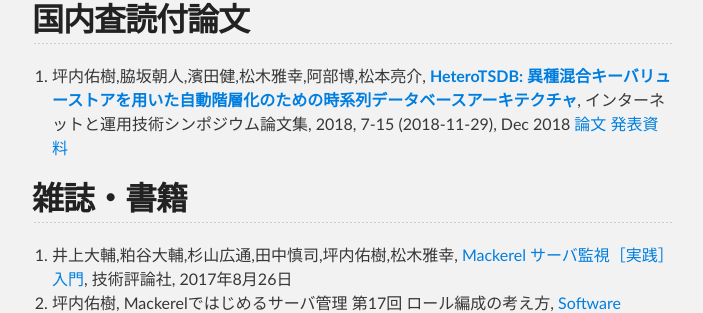
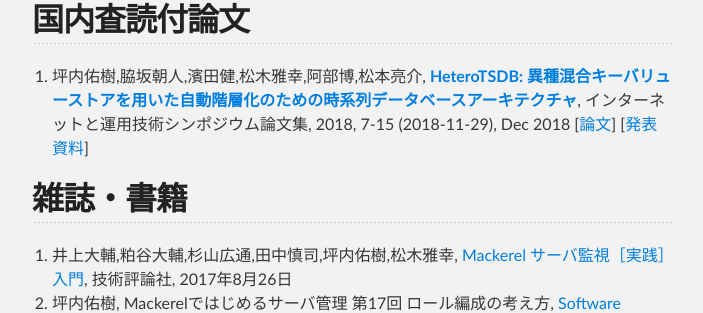
Before and after one commit to yuuki/yuuk.io, a Jekyll site: the page built from index.md, in a window 1280 px wide and 900 px high, scrolled down 1292 px. Shown: the part 170-483 px from the top of the window, without its empty margins (288-991 px from the left). Built offline with Jekyll 4.4.1, drawn with Linux system fonts in a browser that asks for light colours; nearby versions of some CDN libraries.

```diff
--- a/index.md
+++ b/index.md
@@ -48,7 +48,7 @@ layout: index
 
 ## 国内査読付論文
 
-1. 坪内佑樹,脇坂朝人,濱田健,松木雅幸,阿部博,松本亮介, **[HeteroTSDB: 異種混合キーバリューストアを用いた自動階層化のための時系列データベースアーキテクチャ](http://id.nii.ac.jp/1001/00192569/)**, インターネットと運用技術シンポジウム論文集, 2018, 7-15 (2018-11-29), Dec 2018 [論文](https://yuuk.io/images/heterotsdb_iots2018.pdf) [発表資料](https://speakerdeck.com/yuukit/heterotsdb-a-time-series-database-architecture-for-automatically-tiering-on-heterogeneous-key-value-stores)
+1. 坪内佑樹,脇坂朝人,濱田健,松木雅幸,阿部博,松本亮介, **[HeteroTSDB: 異種混合キーバリューストアを用いた自動階層化のための時系列データベースアーキテクチャ](http://id.nii.ac.jp/1001/00192569/)**, インターネットと運用技術シンポジウム論文集, 2018, 7-15 (2018-11-29), Dec 2018 [[論文](https://yuuk.io/images/heterotsdb_iots2018.pdf)] [[発表資料](https://speakerdeck.com/yuukit/heterotsdb-a-time-series-database-architecture-for-automatically-tiering-on-heterogeneous-key-value-stores)]
 
 ## 雑誌・書籍
 
```
